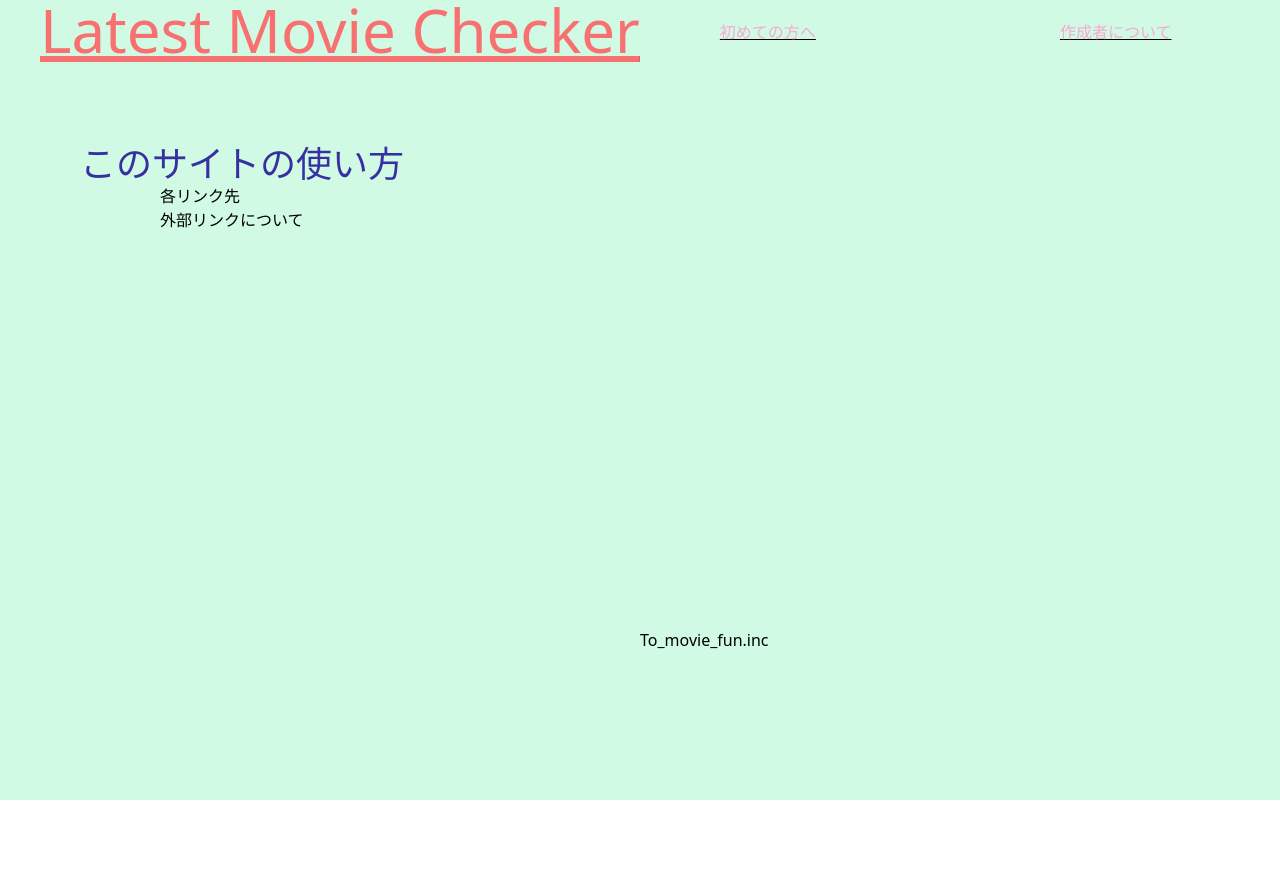
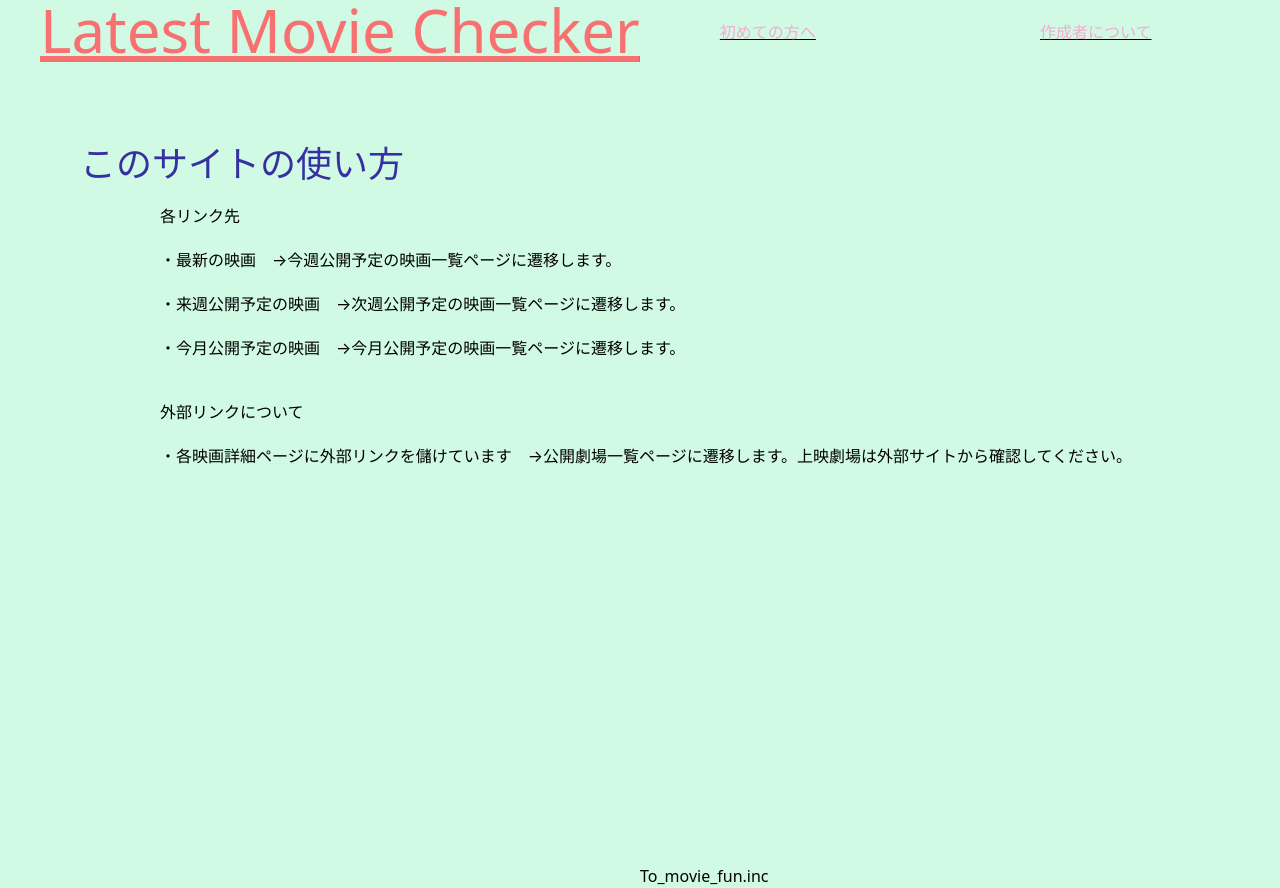
Before and after one commit to jungle379/Latest_movie_checker, a Next.js app: page /header/beginner in a window 1280 px wide. Shown: the top 888 px of the page. Before the commit the page ends 800 px from the top, so only its background shows below. Built offline with nearby package versions, Linux system fonts and the light colour scheme.

Commit message:
⚡️ beginnerページの修正

```diff
--- a/src/components/header.jsx
+++ b/src/components/header.jsx
@@ -10,7 +10,7 @@ export function Header() {
       <h1 className="flex-auto text-0.5xl ml-20 m-5 w-10 text-pink-300">初めての方へ</h1>
     </Link>
     <Link href="/header/creater">
-      <h2 className="flex-auto text-0.5xl ml-20 m-5 w-10 text-pink-300">作成者について</h2>
+      <h2 className="flex-auto text-0.5xl ml-10 m-5 w-10 text-pink-300">作成者について</h2>
     </Link>
     </h1>
   );
--- a/src/pages/header/beginner.jsx
+++ b/src/pages/header/beginner.jsx
@@ -13,8 +13,12 @@ export default function Beginner() {
       <Header></Header>
       <div className="text-indigo-800 text-4xl ml-20">このサイトの使い方</div>
       <div>
-        <h1 className="text-1xl ml-40">各リンク先</h1>
-        <h2 className="text-1xl ml-40">外部リンクについて</h2>
+        <h1 className="text-1xl ml-40 mt-5">各リンク先</h1>
+        <ul className="mt-5 ml-40">・最新の映画　→今週公開予定の映画一覧ページに遷移します。</ul>
+        <ul className="mt-5 ml-40">・来週公開予定の映画　→次週公開予定の映画一覧ページに遷移します。</ul>
+        <ul className="mt-5 ml-40">・今月公開予定の映画　→今月公開予定の映画一覧ページに遷移します。</ul>
+        <h2 className="text-1xl ml-40 mt-10">外部リンクについて</h2>
+        <ul className="mt-5 ml-40">・各映画詳細ページに外部リンクを儲けています　→公開劇場一覧ページに遷移します。上映劇場は外部サイトから確認してください。</ul>
       </div>
     <Footer></Footer>
     </main>
--- a/src/pages/index.jsx
+++ b/src/pages/index.jsx
@@ -5,7 +5,7 @@ import { Header } from '../components/header'
 
 export default function Home() {
   return (
-    <div className="toppage">
+    <div className="h-80">
       <Head>
         <title>トップページ</title>
         <link rel="icon" href="/favicon.ico" />
```
